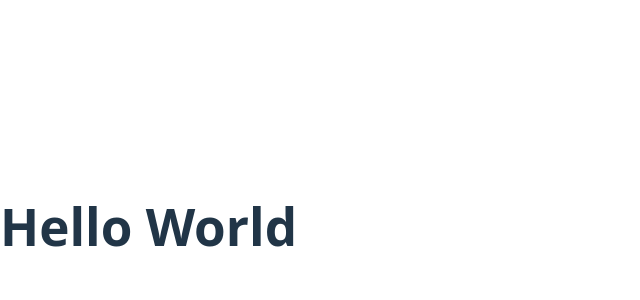
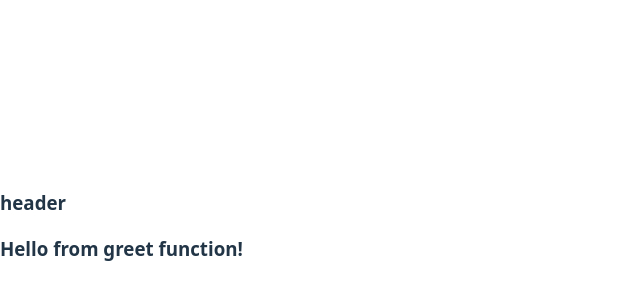
Before and after one commit to Namrata725/reactJsLearning, a React (Vite) app: page / in a window 1280 px wide. Shown: the part 174-474 px from the top of the page, without its empty margins (0-640 px from the left). Built offline with nearby package versions, Linux system fonts and the light colour scheme.

Commit message:
Add explanation and examples for React components

```diff
--- a/src/App.jsx
+++ b/src/App.jsx
@@ -1,7 +1,8 @@
+import Header from "./Header";
 function App() {
   return (
     <div>
-      <h1>Hello World</h1>
+      <Header />
     </div>
   );
 }
--- /dev/null
+++ b/src/Header.jsx
@@ -0,0 +1,14 @@
+function Header() {
+  return (
+    <div>
+      <h3>header</h3>
+      <h3>{greet()}</h3>
+    </div>
+  );
+}
+
+function greet() {
+  return "Hello from greet function!";
+}
+
+export default Header;
```
Also changed, not shown: 1 other file (tests, documents, lock files or other folders).
